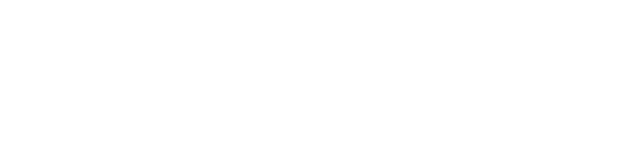
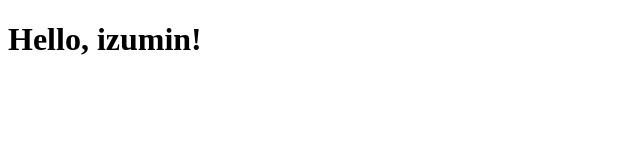
Before and after one commit to zakuro9715/git-workshop, a plain HTML site: page index.html in a window 1280 px wide. Shown: the whole page, without its empty margins (0-640 px from the left). Drawn offline with Linux system fonts and the light colour scheme.

Commit message:
見出しの追加

```diff
--- a/index.html
+++ b/index.html
@@ -5,5 +5,6 @@
   <title>test</title>
 </head>
 <body>
+  <h1>Hello, izumin!</h1>
 </body>
 </html>
```
